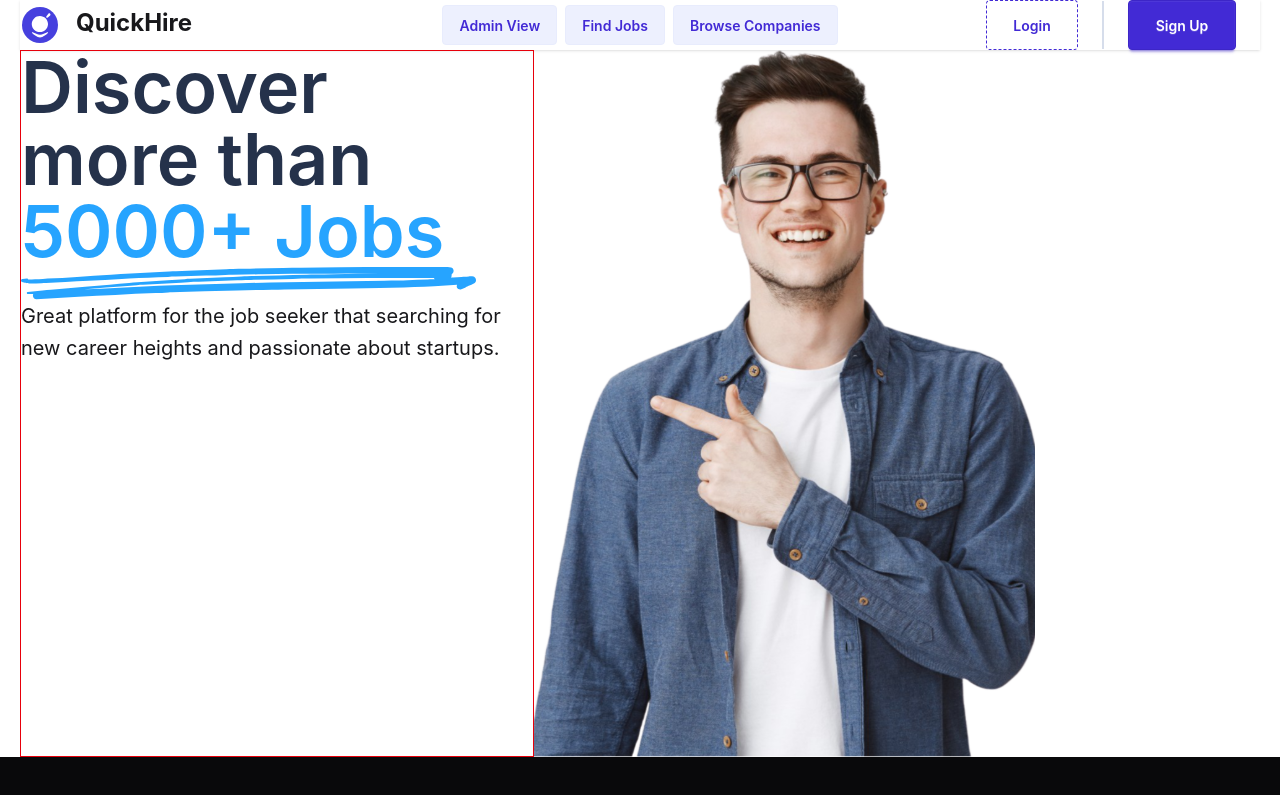
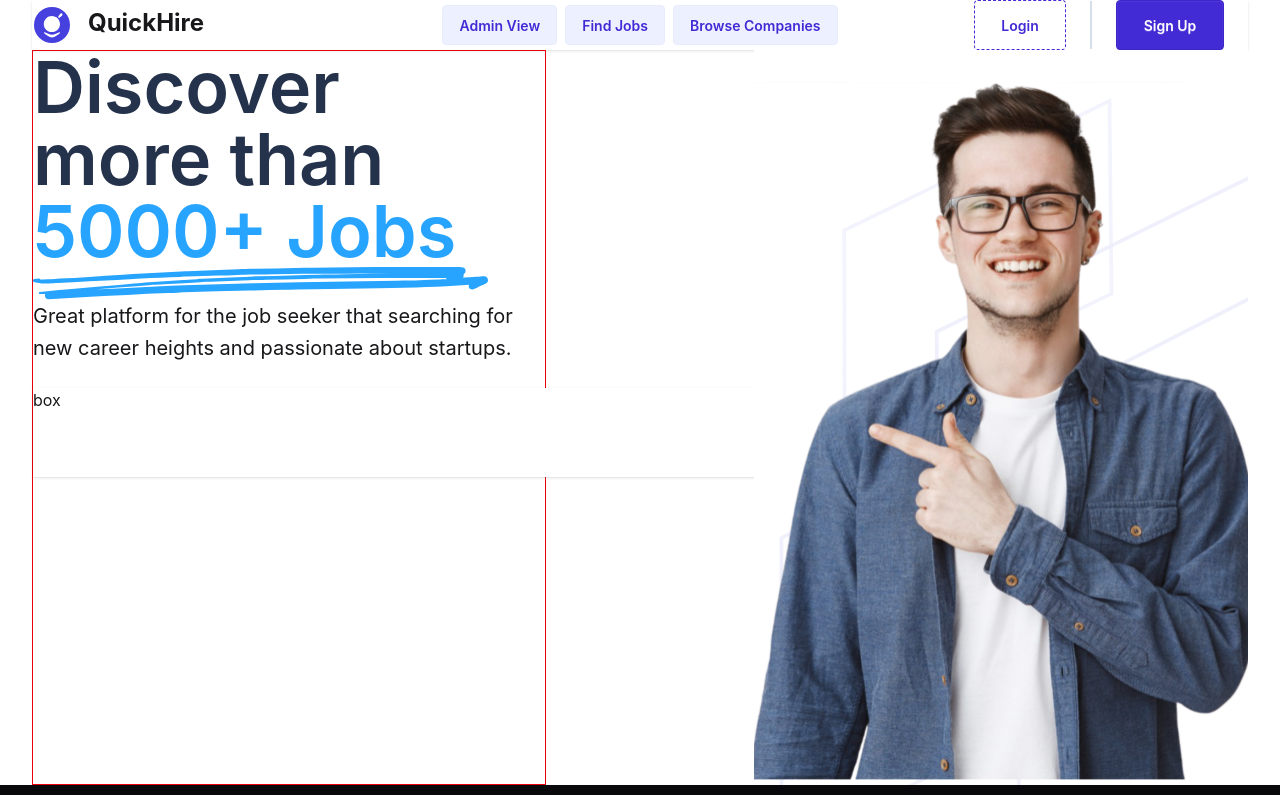
Before and after one commit to Muhammad-Mirazul-Hasan-Rafee/quickhire-client, a React (Vite) app: page / in a window 1280 px wide. Shown: the top 795 px of the page. Built offline with nearby package versions, Linux system fonts and the light colour scheme.

Commit message:
added bg

```diff
--- a/package.json
+++ b/package.json
@@ -13,6 +13,7 @@
     "@tailwindcss/vite": "^4.2.1",
     "daisyui": "^5.5.19",
     "localforage": "^1.10.0",
+    "lucide-react": "^0.577.0",
     "match-sorter": "^8.2.0",
     "react": "^19.2.0",
     "react-dom": "^19.2.0",
--- a/src/pages/Home/Home.jsx
+++ b/src/pages/Home/Home.jsx
@@ -1,10 +1,12 @@
 import Lines from "../../assets/Hero/heroLines.svg";
-import HeroImg from "../../assets/Hero/hero.svg";
+import heroBg from "../../assets/Hero/heroBg.svg";
+import Hero from "../../assets/Hero/hero.svg";
 
 const Home = () => {
+  console.log(heroBg);
   return (
-    <div className="mx-5 flex">
-        {/* left side */}
+    <div className="mx-8 flex gap-x-4">
+      {/* left side */}
       <aside className="border border-red-600">
         <div>
           <div>
@@ -18,13 +20,28 @@ const Home = () => {
           <div>
             <img src={Lines} alt="" />
           </div>
-          <p className="epilogue-font text-[20px] font-normal w-[512px] h-[64px] leading-[160%]">Great platform for
-          the job seeker that searching for<br/> new career heights and passionate about startups.</p>
+          <p className="epilogue-font text-[20px] font-normal w-[512px] h-[64px] leading-[160%]">
+            Great platform for the job seeker that searching for
+            <br /> new career heights and passionate about startups.
+          </p>
+        </div>
+        <br />
+        <div className="relative">
+          <div className="absolute w-[852px] h-[89px] bg-white shadow">box</div>
+          <div>
+            <p>Popular : UI Designer, UX Researcher, Android, Admin</p>
+          </div>
         </div>
       </aside>
 
-      <aside className="bg-img">
-        <img src={HeroImg} alt="" />
+      <aside className="relative ml-48 min-h-[707px] bg-white overflow-hidden">
+        <img
+          src={heroBg}
+          className="absolute inset-0 w-full h-full object-cover opacity-40"
+          alt=""
+        />
+
+        <img src={Hero} className="relative w-[501px] h-[707px] mt-7" alt="" />
       </aside>
     </div>
   );
--- /dev/null
+++ b/src/pages/Home/Home.module.css
@@ -0,0 +1,6 @@
+.hero-right-bg{
+  background-image: url('../../../assets/Hero/heroBg.svg');
+  background-size: cover;
+  background-position: center;
+  background-repeat: no-repeat;
+}
--- a/src/pages/shared/Navbar/Navbar.jsx
+++ b/src/pages/shared/Navbar/Navbar.jsx
@@ -2,7 +2,7 @@ import React from "react";
 import Logo from "../../../assets/Navbar/navbarIcon.svg";
 const Navbar = () => {
   return (
-    <div className="flex justify-between bg-base-100 shadow-sm mx-5">
+    <div className="flex justify-between bg-base-100 shadow-sm mx-8">
       <div className="navbar-start ">
         <div className="flex gap-4">
           <img src={Logo} className="w-10 h-9" alt="" />
--- a/src/pages/shared/Navbar/Navbar.module.css
+++ b/src/pages/shared/Navbar/Navbar.module.css
@@ -18,8 +18,3 @@
   font-family: 'Clash Display', sans-serif;
    font-weight: 700;
 }
-
-.bg-img{
-  background-image: url('../../../assets/Hero/heroBg.svg');
-  background-repeat: no-repeat;
-}
```
Also changed, not shown: 1 other file (tests, documents, lock files or other folders).
